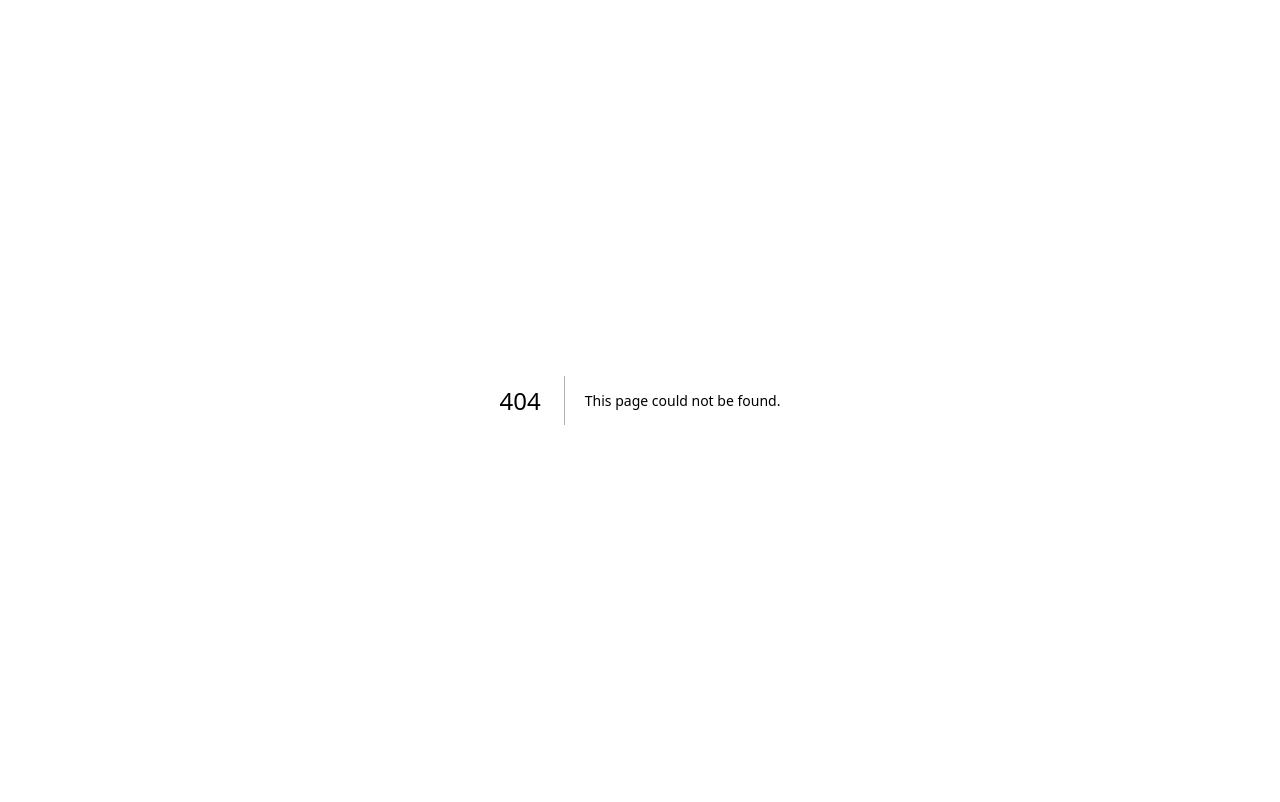
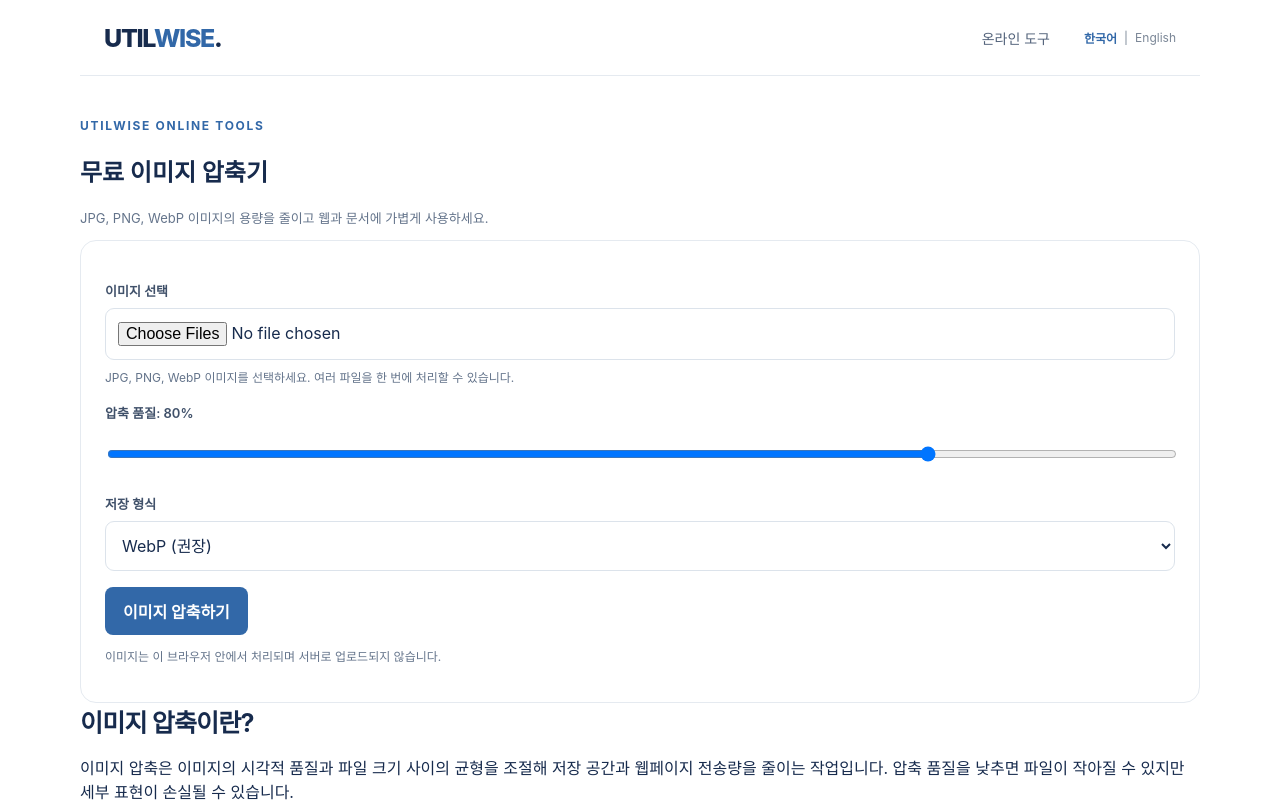
Before and after one commit to mmw833/utilwise, a Next.js app: page /image-compressor in a window 1280 px wide. Before the commit this address had no page. Shown: the top 802 px of the page. Built offline with nearby package versions, Linux system fonts and the light colour scheme; a web font is replaced by a local one.

Commit message:
Add bilingual image tool page

```diff
--- /dev/null
+++ b/app/image-compressor/page.tsx
@@ -0,0 +1,11 @@
+import type { Metadata } from "next";
+import Link from "next/link";
+import LanguageSwitcher from "../../components/LanguageSwitcher";
+import ImageTools from "../../components/ImageTools";
+export const metadata: Metadata = {
+  title: "무료 이미지 압축기 | JPG·PNG·WebP 용량 줄이기 - UTILWISE",
+  description: "JPG, PNG, WebP 이미지 용량을 무료로 줄이세요. 압축 품질을 조절하고 여러 이미지를 한 번에 처리할 수 있으며 파일은 브라우저에서만 처리됩니다.",
+  alternates: { canonical: "/image-compressor", languages: { "ko-KR": "/image-compressor", en: "/en/image-compressor" } },
+  openGraph: { title: "무료 이미지 압축기", description: "JPG, PNG, WebP 이미지 용량을 브라우저에서 간편하게 줄이세요.", url: "https://utilwise.kr/image-compressor", siteName: "UTILWISE", locale: "ko_KR", type: "website" }
+};
+export default function Page(){return <main><header className="wrap header"><Link href="/" className="logo">UTIL<span>WISE</span>.</Link><nav className="nav"><Link href="/online-tools">온라인 도구</Link><LanguageSwitcher/></nav></header><section className="wrap section image-tool-page"><div className="eyebrow">UTILWISE ONLINE TOOLS</div><h1>무료 이미지 압축기</h1><p className="sub">JPG, PNG, WebP 이미지의 용량을 줄이고 웹과 문서에 가볍게 사용하세요.</p><ImageTools mode="compress" lang="ko"/><div className="image-tool-guide"><h2>이미지 압축이란?</h2><p>이미지 압축은 이미지의 시각적 품질과 파일 크기 사이의 균형을 조절해 저장 공간과 웹페이지 전송량을 줄이는 작업입니다. 압축 품질을 낮추면 파일이 작아질 수 있지만 세부 표현이 손실될 수 있습니다.</p><h2>이미지 압축기 사용 방법</h2><ol><li>JPG, PNG 또는 WebP 이미지를 선택합니다.</li><li>압축 품질을 조절하고 저장 형식을 선택합니다.</li><li>압축 결과와 원본 용량을 비교한 뒤 파일을 다운로드합니다.</li></ol><p>이미지는 브라우저 안에서 처리되며 UTILWISE 서버로 업로드되지 않습니다. 변환 결과는 원본 파일과 이미지 내용에 따라 달라질 수 있습니다.</p><h2>함께 사용하면 좋은 도구</h2><p><Link href="/image-resizer">이미지 크기 조절기</Link>로 픽셀 크기를 변경하거나 <Link href="/qr-code-generator">QR 코드 생성기</Link>를 이용할 수 있습니다.</p></div></section></main>}
```
